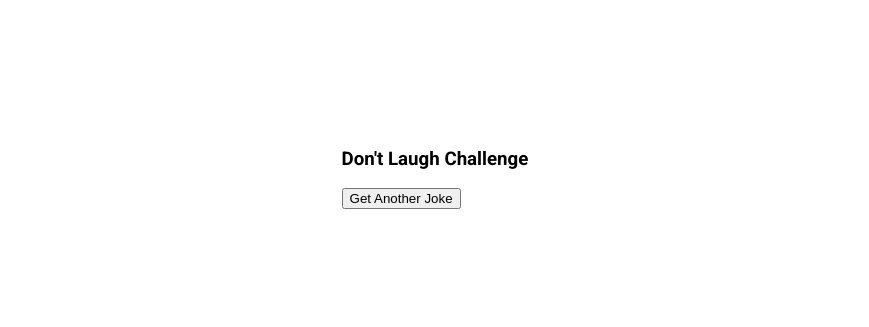
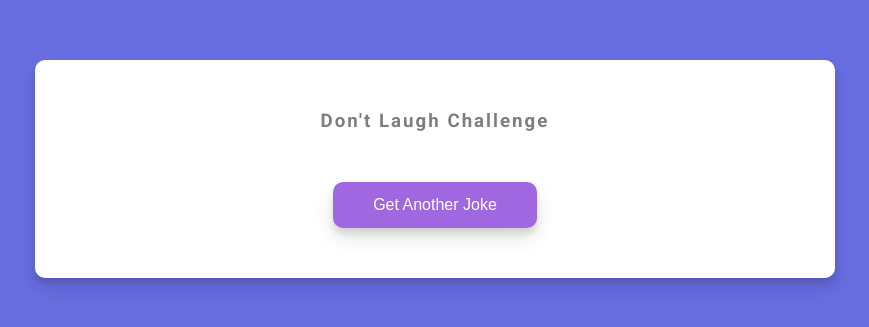
Before and after one commit to ANDREWAHN-UK/50Projects-10-Dad-Jokes, a plain HTML site: page index.html in a window 1280 px wide. Shown: the part 231-558 px from the top of the page, without its empty margins (205-1074 px from the left). Drawn offline with Linux system fonts and the light colour scheme.

Commit message:
style.css - minor change

```diff
--- a/assets/style.css
+++ b/assets/style.css
@@ -4,18 +4,58 @@
     box-sizing: border-box;
 }
 
-body{
+body {
+    background-color: #686de0;
     font-family: 'Roboto', sans-serif;
-
     display: flex;
-    /* puts items into a column */
     flex-direction: column;
-    /* below centres the colum horizontally, i.e. left and right */
     align-items: center;
-    /* below centres the column vertically, i.e. top and bottom */
     justify-content: center;
-    /* justify-content: center neds a height to work */
     height: 100vh;
     overflow: hidden;
     margin: 0;
+    padding: 20px;
 }
+
+.container {
+    background-color: #fff;
+    border-radius: 010px;
+    box-shadow: 0 10px 20px rgba(0, 0, 0, 0.1), 0 6px 6px rgba(0, 0, 0, 0.1);
+    padding: 50px 20px;
+    text-align: center;
+    max-width: 100%;
+    width: 800px;
+}
+
+h3{
+    margin: 0;
+    opacity: 0.5;
+    letter-spacing: 2px;
+}
+
+.joke{
+    font-size: 30px;
+    letter-spacing: 1px;
+    line-height: 40px;
+    margin: 50px auto;
+    max-width: 600px;
+}
+
+.btn{
+    background-color: #9f68e0;
+    border: 0;
+    border-radius: 10px;
+    color: #fff;
+    box-shadow: 0 10px 20px rgba(0, 0, 0, 0.1), 0 6px 6px rgba(0, 0, 0, 0.1);
+    padding: 14px 40px;
+    font-size: 16px;
+    cursor: pointer;
+}
+
+.btn:focus{
+    outline: 0;
+}
+
+.btn:active{
+    transform: scale(.95);
+}
```
